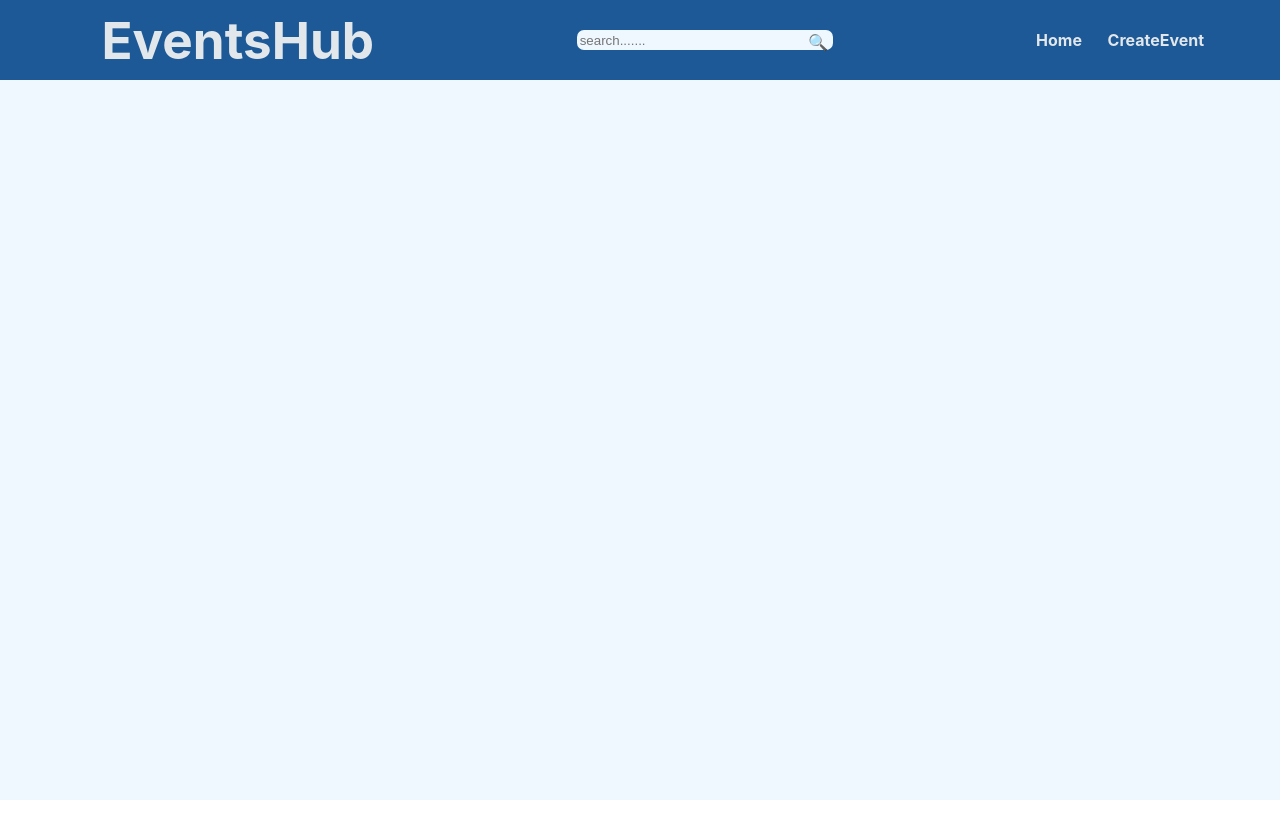
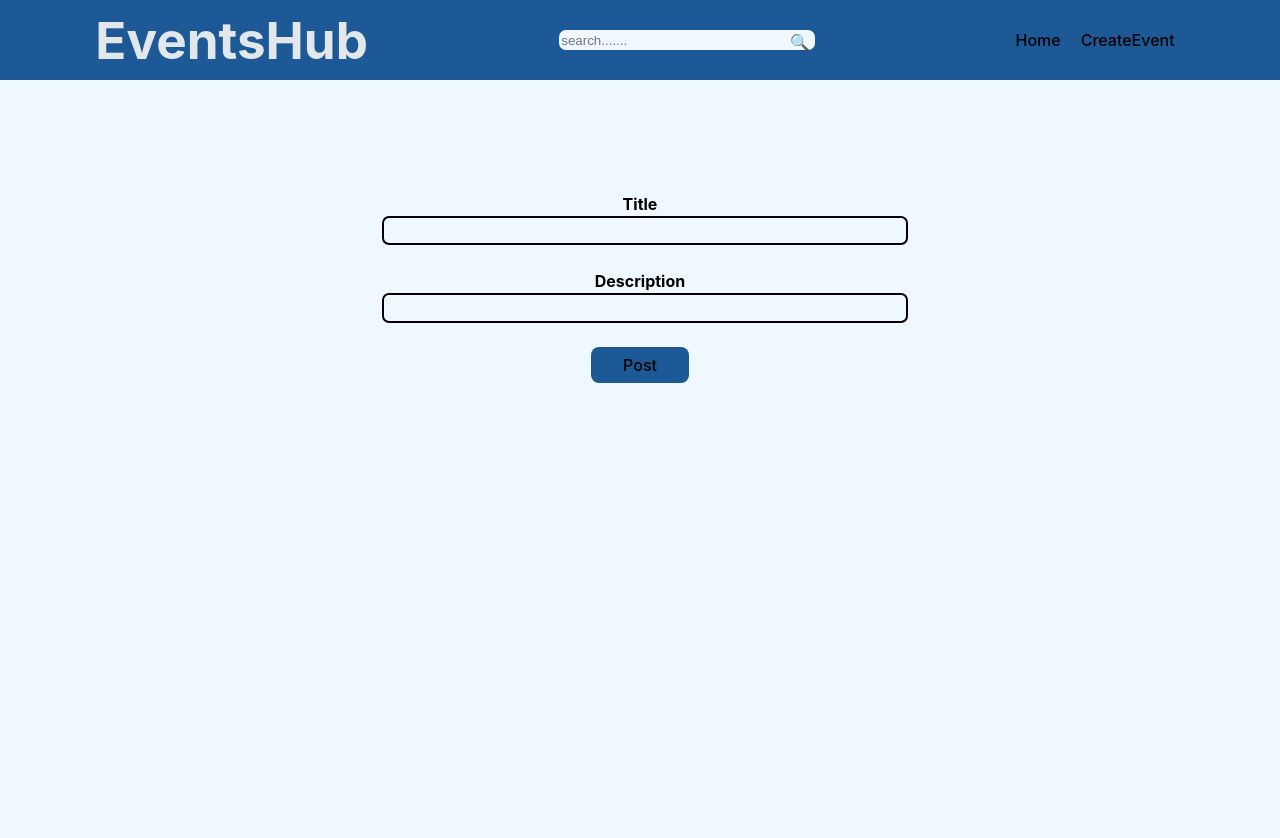
Before and after one commit to manishabasnet/EventsHub, a React (Vite) app: page /create-event in a window 1280 px wide. Shown: the top 838 px of the page. Before the commit the page ends 800 px from the top, so only its background shows below. Built offline with nearby package versions, Linux system fonts and the light colour scheme.

Commit message:
create post feature added along with new paths

```diff
--- a/src/App.jsx
+++ b/src/App.jsx
@@ -2,6 +2,7 @@ import './App.css';
 import {Routes, Route, Link} from 'react-router-dom';
 import Header from "./components/Header";
 import EventGallery from './pages/EventGallery';
+import CreateEvent from './pages/CreateEvent';
 
 function App() {
 
@@ -9,10 +10,9 @@ function App() {
     <>
     <Header/>
 
-
-
     <Routes>
       <Route path="/" element={<EventGallery/>}/>
+      <Route path="/create-event" element={<CreateEvent/>}/>
     </Routes>
 
     </>
--- a/src/components/Header.jsx
+++ b/src/components/Header.jsx
@@ -1,7 +1,9 @@
 import React from "react";
 import HeaderModuleCSS from './HeaderModule.module.css';
+import {Link} from "react-router-dom";
 
 const Header = () => {
+
     return (
         <>
             <header>
@@ -11,8 +13,8 @@ const Header = () => {
                     <span className={HeaderModuleCSS["search-icon"]}>🔍</span>
                 </div>
                 <div className={HeaderModuleCSS["home-create"]}>
-                    <p><b>Home</b></p>
-                    <p><b>CreateEvent</b></p>
+                    <Link to= {"/"}><button className={HeaderModuleCSS["home-button"]}>Home</button></Link>
+                    <Link to= {"/create-event"}><button className={HeaderModuleCSS["create-event-button"]}>CreateEvent</button></Link>
                 </div>
             </header>
         </>
--- a/src/components/HeaderModule.module.css
+++ b/src/components/HeaderModule.module.css
@@ -40,6 +40,11 @@ input[type="text"] {
     flex-direction: row;
 }
 
-.home-create p{
-    margin-right: 18%;
+.home-button, .create-event-button {
+    background-color: transparent;
+    border: none;
+    padding: 0;
+    cursor: pointer;
+    outline: none;
+    padding: 10px;
 }
--- /dev/null
+++ b/src/pages/CreateEvent.jsx
@@ -0,0 +1,58 @@
+import { supabase } from "../SupabaseConnection";
+import CreateEventCSS from "./CreateEvent.module.css";
+import  React, { useState } from 'react';
+
+const CreateEvent = () => {
+
+    const [post, setPost] = useState({title: "", description: ""})
+
+    const handleChange = (event) => {
+        const { name, value } = event.target;
+
+        setPost((prev) => {
+            console.log(`name: ${name}`);
+            console.log(`value: ${value}`);
+            return {
+                ...prev,
+                [name]: value,
+            };
+        });
+    };
+
+    const createNewEvent = async (event) => {
+
+        event.preventDefault();
+
+        await supabase
+        .from("Events")
+        .insert({eventTitle: post.title, eventContent: post.content})
+        .select();
+
+        window.location ="/";
+    };
+
+
+    return (
+        <>
+        <div className={CreateEventCSS["event-input"]}>
+            <form>
+                <label htmlFor="title"><b>Title</b></label> <br />
+                <input type="text" id="title" name="title" onChange={handleChange} /><br />
+                <br/>
+
+                <label htmlFor="content"><b>Description</b></label><br />
+                <input type="text" id="content" name="content" onChange={handleChange} /><br />
+                <br/>
+
+                {/* <label htmlFor="image">Image</label><br />
+                <input type="image" id="image" name="image" onChange={handleChange} /><br />
+                <br/> */}
+
+                <button className={CreateEventCSS["post-button"]} type="submit" value="Submit" onClick={createNewEvent}>Post</button>
+            </form>
+        </div>
+        </>
+    )
+}
+
+export default CreateEvent;
--- /dev/null
+++ b/src/pages/CreateEvent.module.css
@@ -0,0 +1,23 @@
+.event-input{
+    display: flex;
+    flex-direction: column;
+    align-items: center;
+    width: 100vw;
+    margin-top: 15%;
+    height: 100vh;
+}
+
+.event-input input{
+    border: 2px solid black;
+    width: 40vw;
+}
+
+
+.post-button {
+    background-color: rgb(28, 89, 150);
+    border: none;
+    padding: 0.5rem 2rem;
+    cursor: pointer;
+    outline: none;
+    font-size: 1rem;
+}
```
